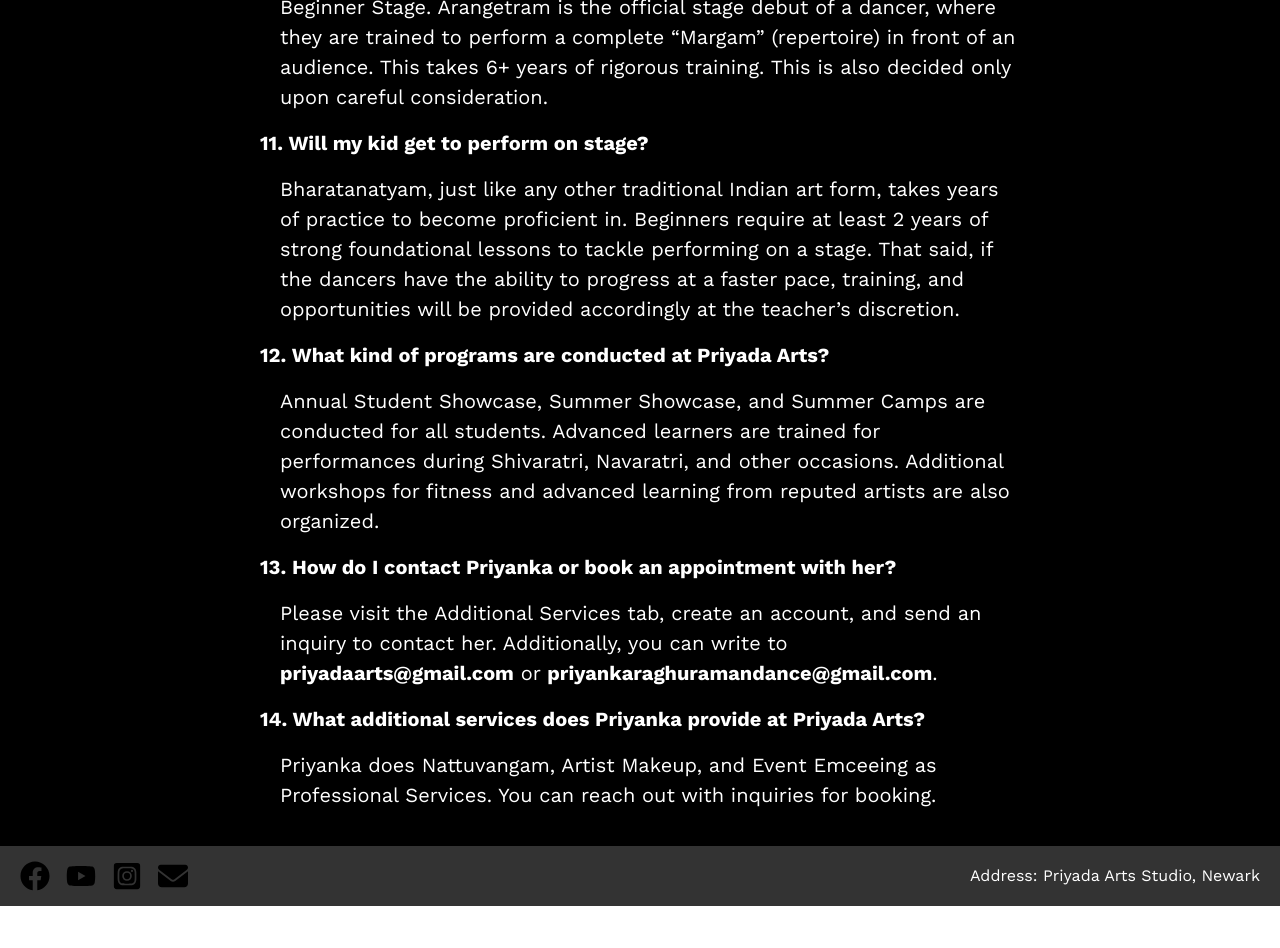
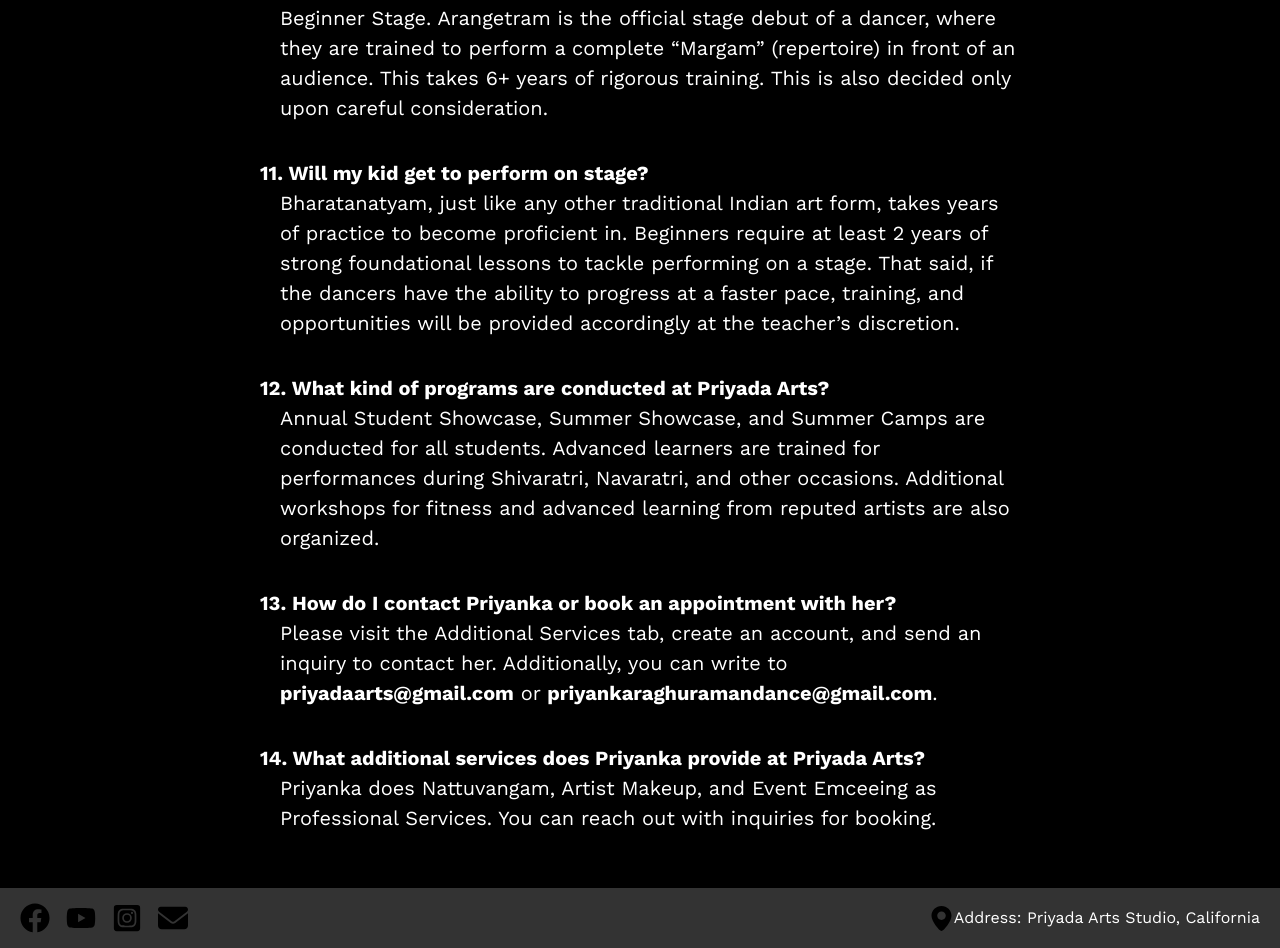
Before and after one commit to Anbui0115/Hackathon-project, a Next.js app in the folder frontend/: page /faq in a window 1280 px wide. Shown: the part 1700-2648 px from the top of the page. Before the commit the page ends 2606 px from the top, so only its background shows below. Built offline with nearby package versions, Linux system fonts and the light colour scheme; a web font is replaced by a local one.

Commit message:
styling, address icon, and link to classes page

```diff
--- a/frontend/app/faq/faq.css
+++ b/frontend/app/faq/faq.css
@@ -40,11 +40,11 @@
 .faq-page-text p:nth-child(odd) {
     font-weight: bold;
     color: white;
-    margin-bottom: 16px; /* Increased spacing after each question */
+    /* margin-bottom: 16px; */
 }
 /* Style the FAQ answers (even numbered paragraphs) */
 .faq-page-text p:nth-child(even) {
     margin-left: 20px;
     color: white;
-    margin-bottom: 16px; /* Increased spacing after each answer */
+    margin-bottom: 35px;
 }
--- a/frontend/components/Footer.jsx
+++ b/frontend/components/Footer.jsx
@@ -39,7 +39,8 @@ const Footer = () => {
 
             <hr />
 
-            <div>Address: Priyada Arts Studio, Newark </div>
+            <div className="flex items-center justify-between"><svg width="25px" height="25px" viewBox="-1.5 0 15 15" xmlns="http://www.w3.org/2000/svg" fill="#000000"><g id="SVGRepo_bgCarrier" stroke-width="0"></g><g id="SVGRepo_tracerCarrier" stroke-linecap="round" stroke-linejoin="round"></g><g id="SVGRepo_iconCarrier"> <path fill="#000000" fill-rule="evenodd" d="M574,120 C575.324428,120 580,114.054994 580,110.833333 C580,107.611672 577.313708,105 574,105 C570.686292,105 568,107.611672 568,110.833333 C568,114.054994 572.675572,120 574,120 Z M574,113.333333 C575.420161,113.333333 576.571429,112.214045 576.571429,110.833333 C576.571429,109.452621 575.420161,108.333333 574,108.333333 C572.579839,108.333333 571.428571,109.452621 571.428571,110.833333 C571.428571,112.214045 572.579839,113.333333 574,113.333333 Z" transform="translate(-568 -105)"></path></g></svg>
+            <div>Address: Priyada Arts Studio, California</div></div>
 
           </div>
         </div>
--- a/frontend/components/NavBar.jsx
+++ b/frontend/components/NavBar.jsx
@@ -62,7 +62,7 @@ const NavBar = () => {
 
 
         <nav className="text-2xl">
-          <Link href="/media-gallery">Classes</Link>
+          <Link href="/classes">Classes</Link>
         </nav>
 
         <nav className="text-2xl">
```
